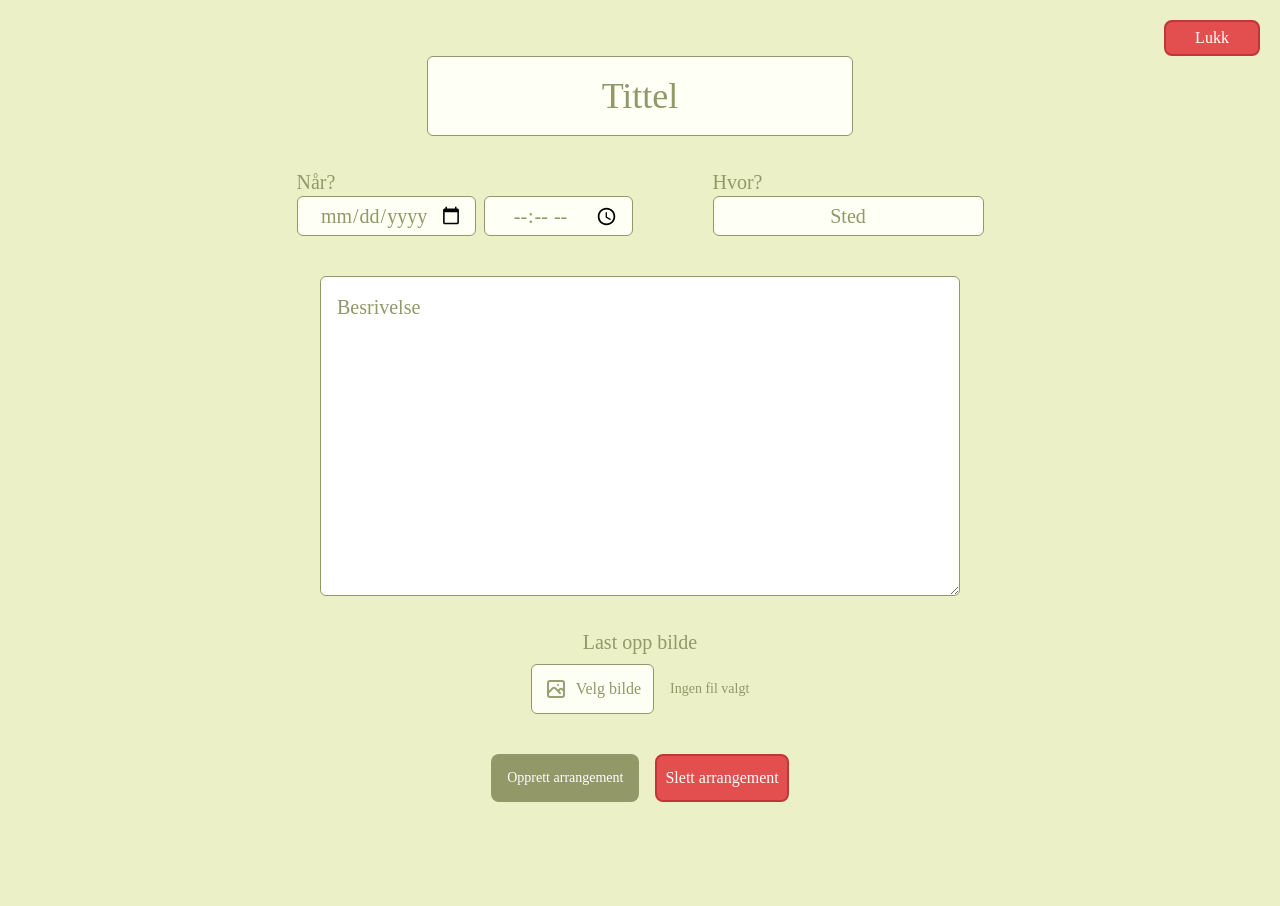
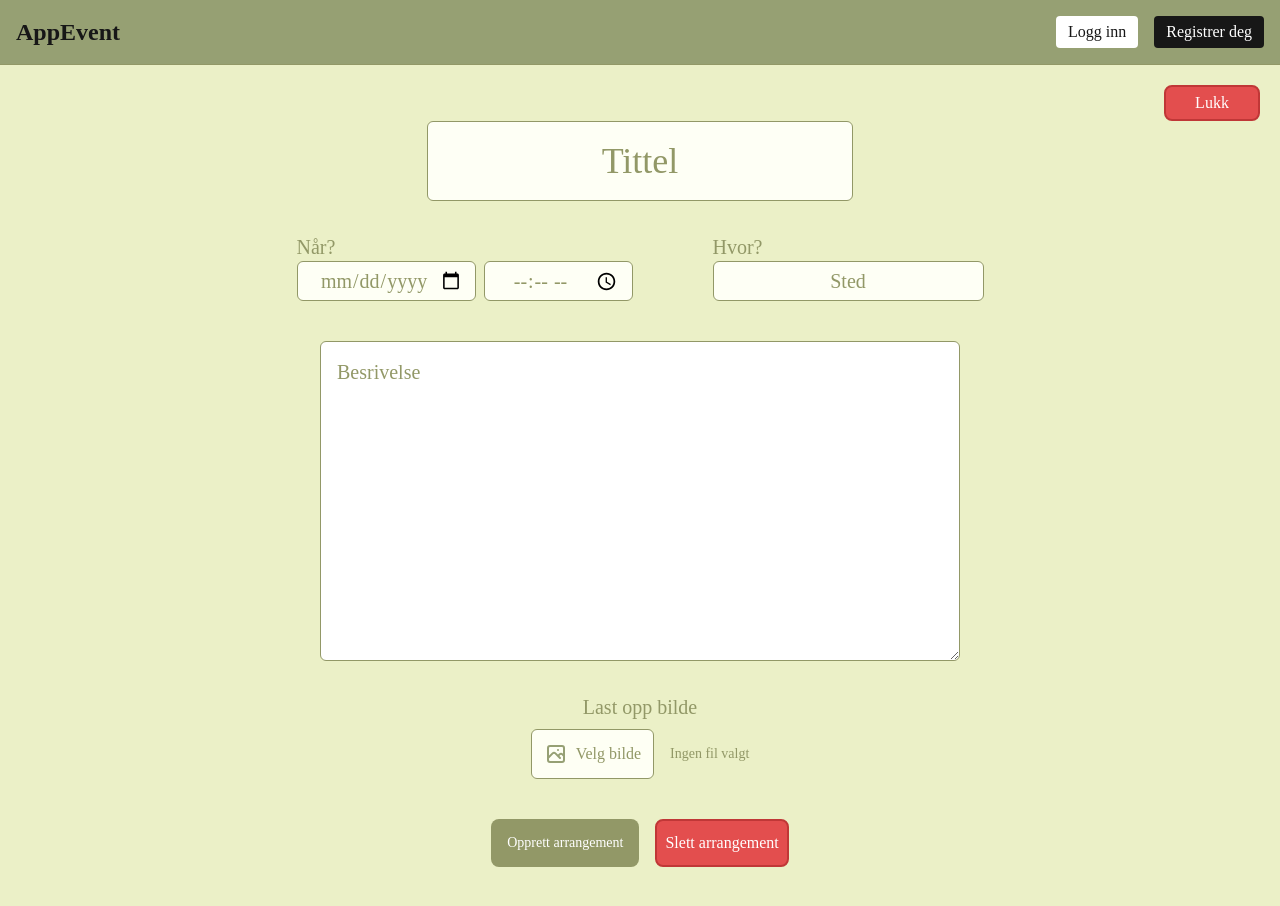
Before and after one commit to JohannesLyngaas/Appevent, a Next.js app in the folder appevent-app/: page /create_event in a window 1280 px wide. Before the commit the page ends 842 px from the top, so only its background shows below. Built offline with nearby package versions, Linux system fonts and the light colour scheme; what fluid-tailwind would draw is missing.

Commit message:
feat: Implementere Navbar.tsx og Layout.tsx
Implementert Navbar.tsx og Layout.tsx slik at navbar vises på de relevante sidene: home, create_event og profile

Co-authored-by: @benjafa

```diff
--- a/appevent-app/src/app/create_event/page.tsx
+++ b/appevent-app/src/app/create_event/page.tsx
@@ -1,11 +1,14 @@
 import { CloseButton } from "@/components/create_event/CloseButton";
 import { CreateEventCard } from "@/components/create_event/CreateEventCard";
+import { Layout } from "@/components/layout/Layout";
 
 export default function CreateEventPage() {
   return (
-    <div className="min-h-screen min-w-screen grid grid-cols-1">
-      <CloseButton />
-      <CreateEventCard />
-    </div>
+    <Layout>
+      <div className="min-h-screen min-w-screen grid grid-cols-1">
+        <CloseButton />
+        <CreateEventCard />
+      </div>
+    </Layout>
   );
 }
--- a/appevent-app/src/app/home/layout.tsx
+++ b/appevent-app/src/app/home/layout.tsx
@@ -1,36 +1,9 @@
-// Her defineres header, main-innhold og footer
-// Header inneholder en enkel navigasjon med logg inn / registrer deg-knapper
-// Main viser innholdet til hver side, og footer har en enkel copyright-tekst
-
-import Link from "next/link"
-import { Button } from "@/components/ui/button"
+import { Layout } from "@/components/layout/Layout"
 
 export default function HomeLayout({ children }: { children: React.ReactNode }) {
   return (
-    <div className="min-h-screen bg-background">
-      <header className="bg-primary text-primary-foreground p-4">
-        <div className="container mx-auto flex justify-between items-center">
-          <h1 className="text-2xl font-bold">Appevent</h1>
-          <nav>
-            <Link href="/login">
-              <Button variant="ghost">Logg inn</Button>
-            </Link>
-            <Link href="/register">
-              <Button variant="outline" className="ml-2">
-                Registrer deg
-              </Button>
-            </Link>
-          </nav>
-        </div>
-      </header>
-
+    <Layout>
       <main className="container mx-auto mt-8 px-4">{children}</main>
-
-      <footer className="bg-muted text-muted-foreground py-4">
-        <div className="container mx-auto text-center">
-          <p>&copy; 2024 Appevent. Alle rettigheter reservert.</p>
-        </div>
-      </footer>
-    </div>
+    </Layout>
   )
 }
--- a/appevent-app/src/app/profile/page.tsx
+++ b/appevent-app/src/app/profile/page.tsx
@@ -1,7 +1,12 @@
 // app/profile/page.tsx
 import React from "react";
 import Profil from "./Profil";
+import { Layout } from "@/components/layout/Layout";
 
 export default function ProfilePage() {
-  return <Profil />;
+  return (
+    <Layout>
+      <Profil />
+    </Layout>
+  )
 }
--- /dev/null
+++ b/appevent-app/src/components/layout/Layout.tsx
@@ -0,0 +1,17 @@
+import React from "react";
+import { Navbar } from "./Navbar";
+
+interface LayoutProps {
+    children: React.ReactNode;
+}
+
+const Layout: React.FC<LayoutProps> = ({ children }) => {
+	return (
+		<div>
+			<Navbar />
+			<main>{children}</main>
+		</div>
+	)
+}
+
+export { Layout };
--- /dev/null
+++ b/appevent-app/src/components/layout/Navbar.tsx
@@ -0,0 +1,23 @@
+import Link from "next/link";
+import { useEffect, useState } from "react";
+
+const Navbar = () => {
+  return (
+    <div className="bg-navbar p-4 flex border-b justify-between items-center">
+      <Link href="/home" className="text-2xl font-semibold text-primary">
+        AppEvent
+      </Link>
+
+      <div className="flex space-x-4">
+        <Link href="/login" className="text-primary bg-white px-3 py-1 rounded hover:bg-primary/90 hover:text-white">
+          Logg inn
+        </Link>
+        <Link href="/register" className="text-white bg-primary px-3 py-1 rounded hover:bg-secondary/80 hover:text-primary">
+          Registrer deg
+        </Link>
+      </div>
+    </div>
+  )
+}
+
+export { Navbar };
```
Also changed, not shown: appevent-app/src/components/layout/header.tsx (deleted).
